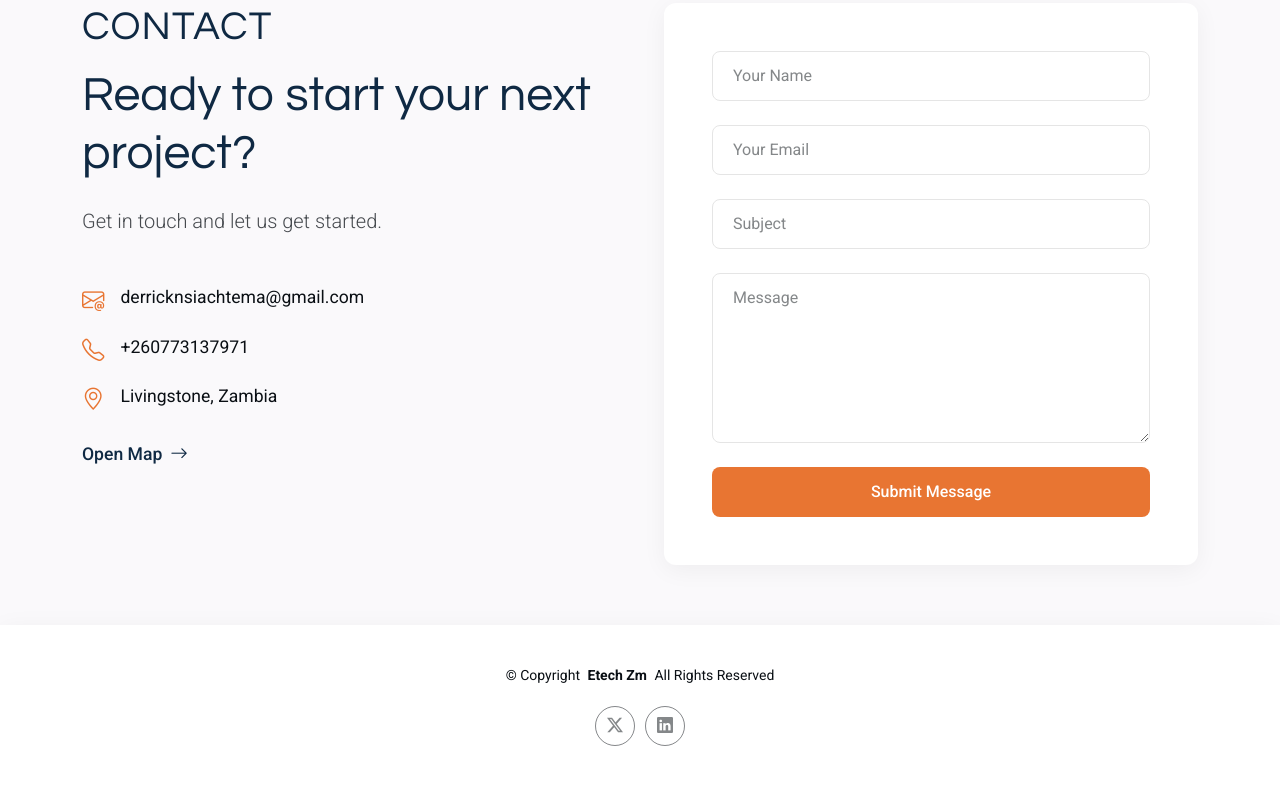
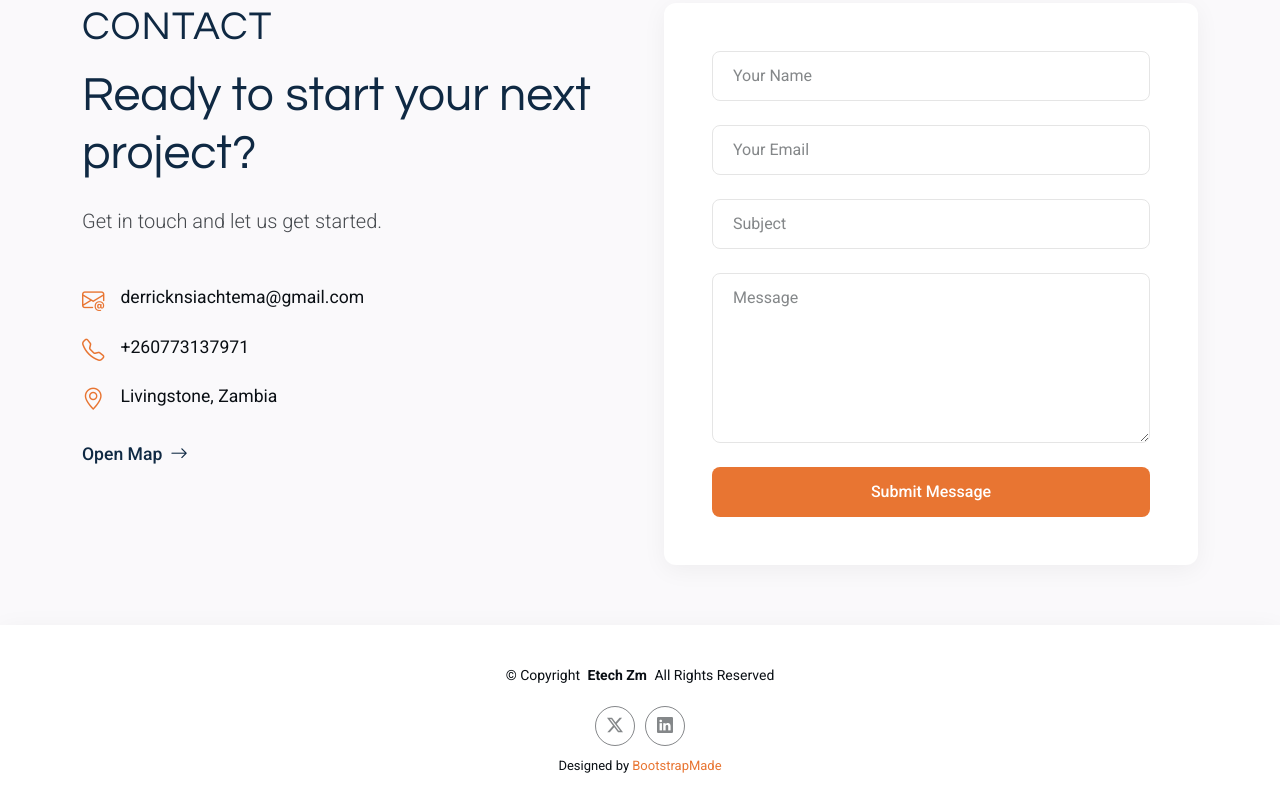
Before and after one commit to DNSiach/derricknsiachitema, a plain HTML site: page index.html in a window 1280 px wide. Shown: the part 6785-7596 px from the top of the page. Before the commit the page ends 7571 px from the top, so only its background shows below. Drawn offline with Linux system fonts and the light colour scheme.

Commit message:
Update index.html
updated the code in index.html

```diff
--- a/index.html
+++ b/index.html
@@ -844,6 +844,13 @@
         <a href="www.linkedin.com/in/derrick-nchimunya-siachitema-490086287"><i class="bi bi-linkedin"></i></a>
       </div>
 
+<div class="credits">
+        <!-- All the links in the footer should remain intact. -->
+        <!-- You can delete the links only if you've purchased the pro version. -->
+        <!-- Licensing information: https://bootstrapmade.com/license/ -->
+        <!-- Purchase the pro version with working PHP/AJAX contact form: [buy-url] -->
+        Designed by <a href="https://bootstrapmade.com/">BootstrapMade</a>
+      </div>
   </footer>
 
   <!-- Scroll Top -->
```
